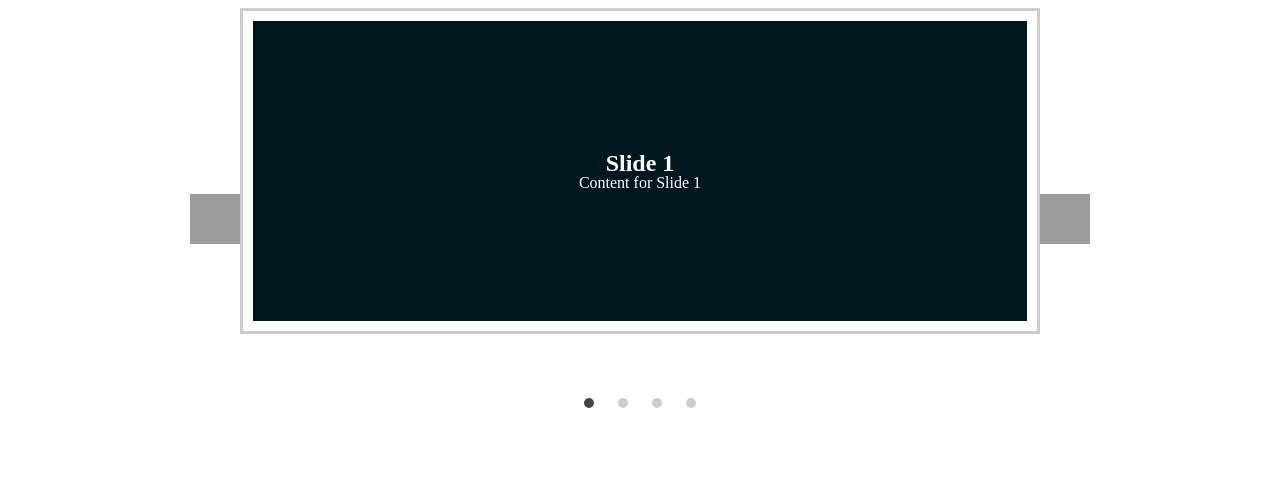
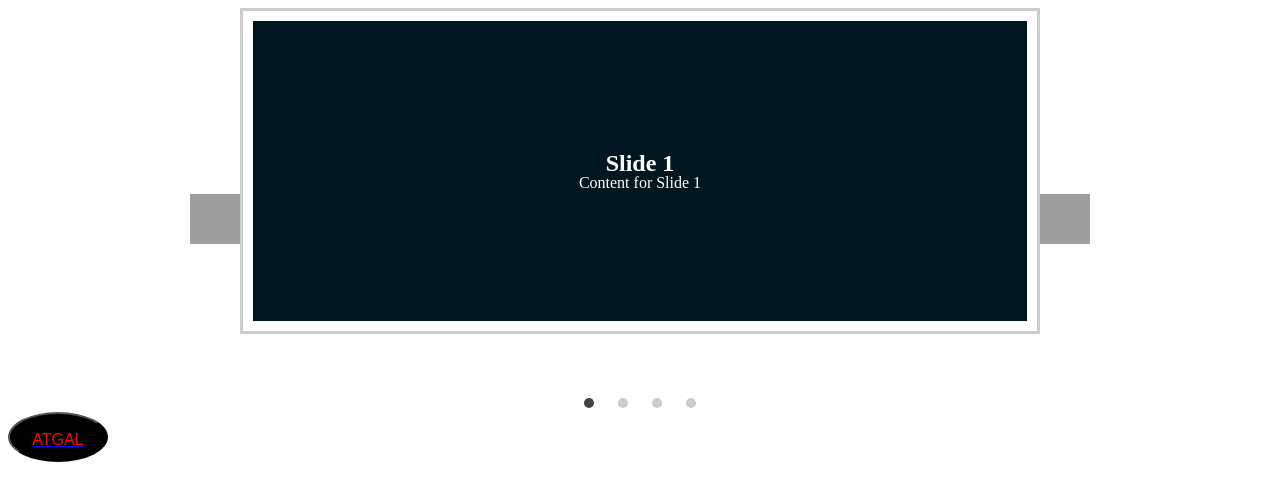
Before and after one commit to darbai123/slideshow4, a plain HTML site: page index.html in a window 1280 px wide. Drawn offline with Linux system fonts and the light colour scheme; grey boxes are pictures that could not be loaded.

Commit message:
Update index.html

```diff
--- a/index.html
+++ b/index.html
@@ -61,6 +61,7 @@
             <label for="slide4"></label>
         </div>
     </div>
+        <button style="background-color: black; width: 100px; height: 50px; border-radius: 50%;"><a href="https://darbai123.github.io/myHomePage/index.html#work"><p style="color: red; font-size: 16px;">ATGAL</p></a></button>
 
 </body>
 </html>
```
